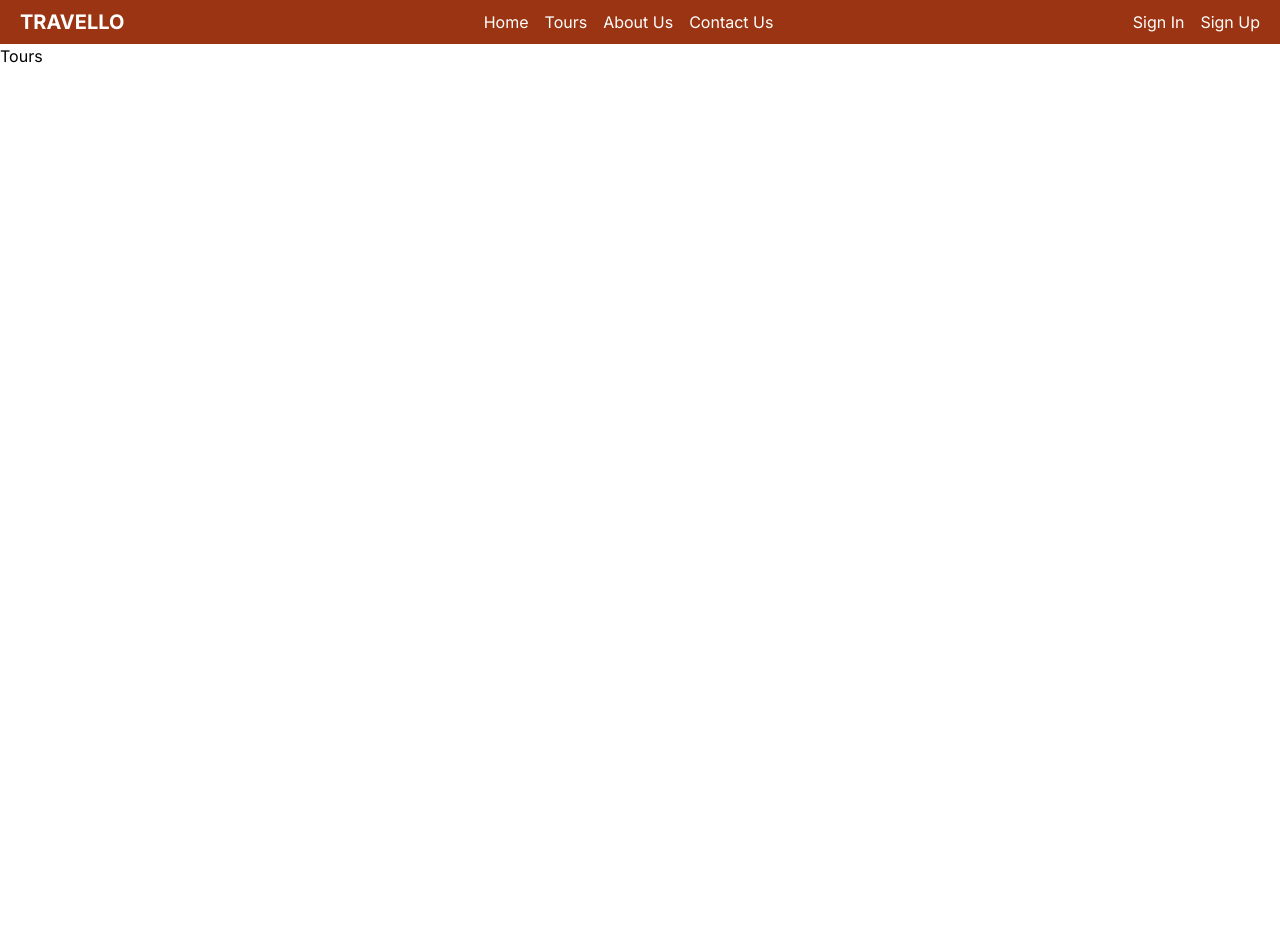
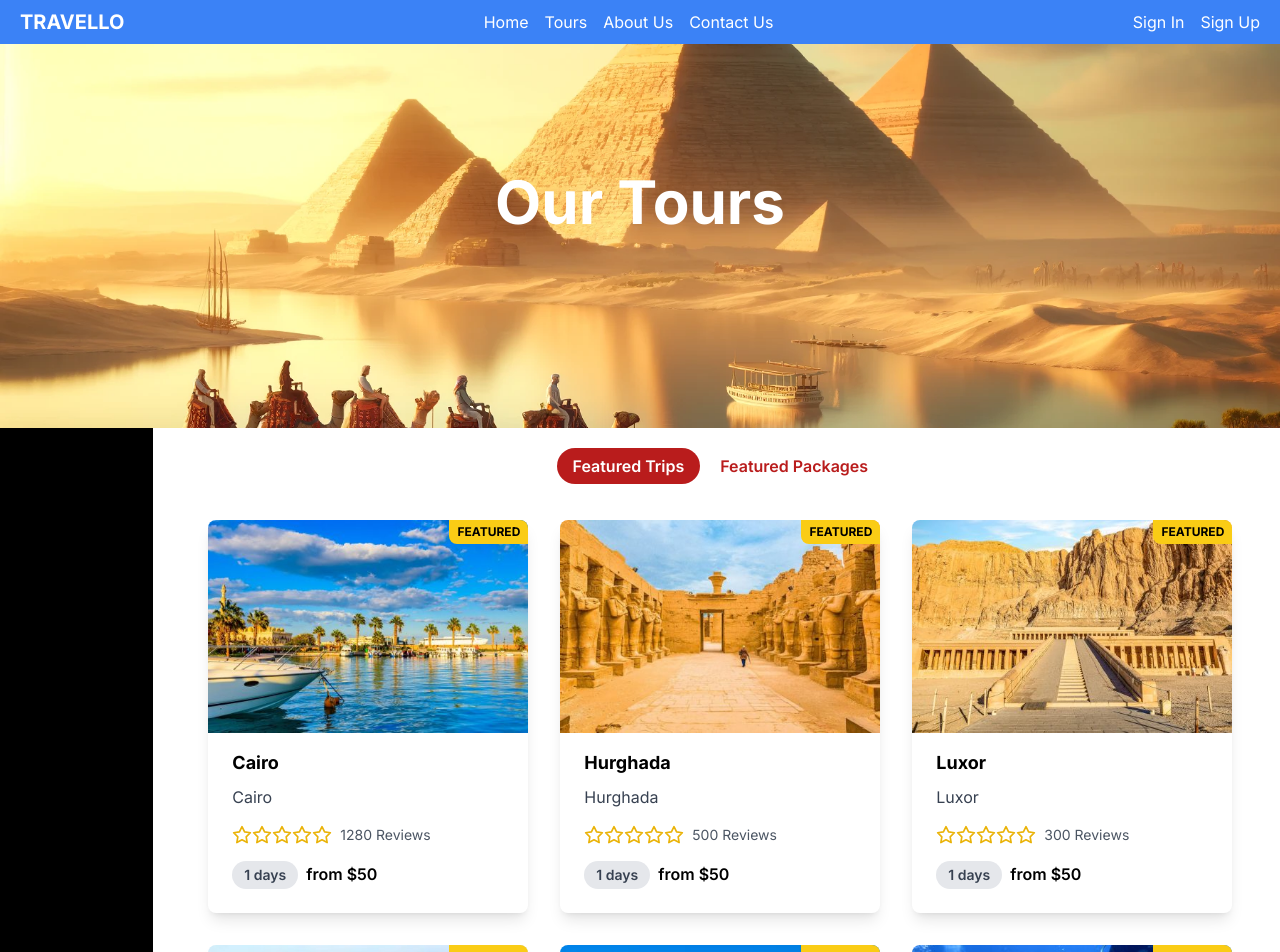
Before and after one commit to youssefframy/travello, a Next.js app: page /tours in a window 1280 px wide. Shown: the top 952 px of the page. Before the commit the page ends 800 px from the top, so only its background shows below. Built offline with nearby package versions, Linux system fonts and the light colour scheme.

Commit message:
Adding tours page and optimizing layout

```diff
--- a/app/page.tsx
+++ b/app/page.tsx
@@ -1,16 +1,19 @@
-import SearchBar from "@/components/booking/SearchBar";
+// import SearchBar from "@/components/booking/SearchBar";
 import ToggleTours from "@/components/booking/ToggleTours";
 import { ClientReviews } from "@/components/sections/ClientReviews";
 import { TourContainer } from "@/components/sections/TourContainer";
 import DiscoverSection from "@/components/sections/DiscoverySection";
-import HeroSection from "@/components/sections/HeroSection";
+import { HeroSection } from "@/components/sections/HeroSection";
 import { Suspense } from "react";
 
 export default function Home() {
   return (
     <main className="">
-      <HeroSection />
-      <SearchBar />
+      <HeroSection
+        imgSrc="/assets/hero-bg.png"
+        content="Explore, Dream, Travel"
+      />
+      {/* <SearchBar /> */}
       <Suspense fallback={<div>Loading...</div>}>
         <ToggleTours />
         <TourContainer />
--- a/app/tours/page.tsx
+++ b/app/tours/page.tsx
@@ -1,3 +1,22 @@
+import ToggleTours from "@/components/booking/ToggleTours";
+import { FilterSidebar } from "@/components/layout/FilterSidebar";
+import { HeroSection } from "@/components/sections/HeroSection";
+import { TourContainer } from "@/components/sections/TourContainer";
+import { Suspense } from "react";
+
 export default function ToursPage() {
-  return <div className="">Tours</div>;
+  return (
+    <div className="">
+      <HeroSection imgSrc="/assets/hero2-bg.webp" content="Our Tours" />
+      <div className="flex justify-between items-start gap-2">
+        <FilterSidebar />
+        <Suspense fallback={<div>Loading...</div>}>
+          <div>
+            <ToggleTours />
+            <TourContainer />
+          </div>
+        </Suspense>
+      </div>
+    </div>
+  );
 }
--- a/components/booking/ToggleTours.tsx
+++ b/components/booking/ToggleTours.tsx
@@ -8,30 +8,30 @@ const ToggleTours: React.FC = () => {
   const searchParams = useSearchParams();
   const activeSection = searchParams.get("tour") || "trips";
   return (
-    <div className="flex justify-center font-semibold text-sm md:text-base p-5 rounded-md gap-2">
+    <div className="flex justify-center font-semibold text-sm md:text-base p-5 rounded-md gap-1">
       <Link
         scroll={false}
         href="?tour=trips"
         className={cn(
-          "bg-white text-red-700 rounded-full px-4 py-1.5 transition-all shadow duration-500 ease-in-out",
+          "bg-white text-red-700 rounded-full px-3 md:px-4 py-1.5 transition-all hover:shadow duration-500 ease-in-out",
           {
             "bg-red-700 text-white": activeSection === "trips",
           }
         )}
       >
-        Our Featured Trips
+        Featured Trips
       </Link>
       <Link
         href="?tour=packages"
         scroll={false}
         className={cn(
-          "bg-white text-red-700 rounded-full px-4 py-1.5 transition-all duration-500 ease-linear",
+          "bg-white text-red-700 rounded-full px-3 md:px-4 py-1.5 transition-all duration-500 ease-linear",
           {
             "bg-red-700 text-white": activeSection === "packages",
           }
         )}
       >
-        Our Featured Packages
+        Featured Packages
       </Link>
     </div>
   );
--- /dev/null
+++ b/components/layout/FilterSidebar.tsx
@@ -0,0 +1,5 @@
+interface FilterSidebarProps {}
+
+export const FilterSidebar: React.FC<FilterSidebarProps> = () => {
+  return <aside className="hidden md:flex bg-black w-72 h-screen"></aside>;
+};
--- a/components/layout/Navbar.tsx
+++ b/components/layout/Navbar.tsx
@@ -1,21 +1,21 @@
 import Link from "next/link";
 export const Navbar: React.FC = () => {
   return (
-    <nav className="text-white bg-orange-800 top-0 left-0 w-full flex justify-between items-center px-5 py-2">
+    <nav className="text-white bg-blue-500 top-0 left-0 w-full flex justify-between items-center px-5 py-2">
       <Link href="/" className="font-bold text-xl">
         TRAVELLO
       </Link>
       <div className="hidden md:flex space-x-4">
-        <Link href="#" className="">
+        <Link href="/" className="">
           Home
         </Link>
-        <Link href="#" className="">
+        <Link href="/tours" className="">
           Tours
         </Link>
-        <Link href="#" className="">
+        <Link href="/about-us" className="">
           About Us
         </Link>
-        <Link href="#" className="">
+        <Link href="/contact-us" className="">
           Contact Us
         </Link>
       </div>
--- a/components/sections/DiscoverySection.tsx
+++ b/components/sections/DiscoverySection.tsx
@@ -4,22 +4,23 @@ import Link from "next/link";
 export const DiscoverSection: React.FC = () => {
   return (
     <div className="flex flex-col md:flex-row justify-center items-center bg-gray-100 p-12">
-      <div className="relative aspect-[1.5/1] flex-1">
+      <div className="relative flex-1">
         <Image
           src={"/assets/book-cover.png"}
           alt="Open book with travel imagery"
           className="max-w-xs mx-auto"
-          fill
+          width={400}
+          height={400}
         />
       </div>
-      <div className="flex-1 space-y-4">
+      <div className="flex-1 space-y-5">
         <h2 className="text-4xl font-bold text-gray-800">
           Discover Egypt with us
         </h2>
-        <p className="text-gray-600">
-          Would you explore nature paradise in the world, let’s find the best
-          destination in world with us, Would you explore nature paradise in the
-          world, let’s find the best destination in world with us.
+        <p className="text-gray-600 text-balance">
+          We offer a wide range of tours to suit all tastes and budgets. From
+          the bustling streets of Cairo to the serene beaches of Sharm El
+          Sheikh, we have something for everyone.
         </p>
         <div>
           <Link
--- a/components/sections/HeroSection.tsx
+++ b/components/sections/HeroSection.tsx
@@ -1,40 +1,27 @@
 import Image from "next/image";
 
-interface HeroBackgroundProps {
-  children: React.ReactNode;
+interface HeroSectionProps {
+  imgSrc: string;
+  content: string;
 }
-// HeroBackground.js
-const HeroBackground: React.FC<HeroBackgroundProps> = ({ children }) => {
+
+export const HeroSection: React.FC<HeroSectionProps> = ({
+  imgSrc,
+  content,
+}) => {
   return (
-    <div className="relative h-screen text-white">
-      {/* Background image and overlay */}
+    <div className="relative h-96  text-white">
       <Image
-        src="/assets/hero-bg.png"
-        className="w-full h-screen object-cover"
+        src={imgSrc}
+        className="w-full object-cover"
         alt="Hero background image"
         fill
       />
-      <div className="absolute top-0 left-0 w-full h-screen bg-opacity-30">
-        {children}
+      <div className="absolute top-0 left-0 w-full h-96 bg-opacity-30">
+        <div className="absolute top-1/3 w-full text-center">
+          <h1 className="text-6xl font-bold">{content}</h1>
+        </div>
       </div>
     </div>
   );
 };
-
-const HeroContent = () => {
-  return (
-    <div className="absolute top-1/3 w-full text-center">
-      <h1 className="text-6xl font-bold">Explore, Dream, Travel</h1>
-    </div>
-  );
-};
-
-const HeroSection = () => {
-  return (
-    <HeroBackground>
-      <HeroContent />
-    </HeroBackground>
-  );
-};
-
-export default HeroSection;
--- a/components/sections/TourContainer.tsx
+++ b/components/sections/TourContainer.tsx
@@ -8,7 +8,7 @@ export const TourContainer: React.FC = () => {
   const searchParams = useSearchParams();
   const tourType = searchParams.get("tour") || "trips";
   return (
-    <section className="grid grid-cols-1 sm:grid-cols-2 md:grid-cols-3 lg:grid-cols-4 gap-4 p-4">
+    <section className="flex flex-wrap justify-center gap-8 p-4">
       {tourType === "packages" &&
         packages.map((trip, index) => <TourCard key={index} {...trip} />)}
 
--- a/components/shared/TourCard.tsx
+++ b/components/shared/TourCard.tsx
@@ -17,7 +17,7 @@ export interface TourCardProps {
 
 export const TourCard: React.FC<TourCardProps> = (props) => {
   return (
-    <div className="max-w-sm rounded overflow-hidden shadow-lg">
+    <div className="w-80 max-h-[500px] rounded-lg overflow-hidden shadow-lg">
       <div className="relative overflow-clip">
         <Link href={`/tours/${props.slug}`} className="relative w-full">
           <Image
@@ -35,22 +35,24 @@ export const TourCard: React.FC<TourCardProps> = (props) => {
         )}
       </div>
       <div className="px-6 py-4">
-        <h3 className="font-bold text-xl mb-2">{props.title}</h3>
+        <h3 className="font-bold text-lg mb-2">{props.title}</h3>
         <p className="text-gray-700 text-base mb-4">{props.description}</p>
-        <div className="flex items-center">
+        <div className="flex items-center text-center">
           <Star className="w-5 h-5 text-yellow-500" />
           <Star className="w-5 h-5 text-yellow-500" />
           <Star className="w-5 h-5 text-yellow-500" />
           <Star className="w-5 h-5 text-yellow-500" />
           <Star className="w-5 h-5 text-yellow-500" />
-          <span className="ml-2 text-gray-600">{props.reviews} Reviews</span>
+          <span className="ml-2 text-gray-600 text-sm">
+            {props.reviews} Reviews
+          </span>
         </div>
       </div>
       <div className="px-6 pb-4">
         <span className="inline-block bg-gray-200 rounded-full px-3 py-1 text-sm font-semibold text-gray-700 mr-2 mb-2">
           {props.duration} days
         </span>
-        <span className="text-xl font-semibold">from ${props.price}</span>
+        <span className="text-base font-semibold">from ${props.price}</span>
       </div>
     </div>
   );
```
Also changed, not shown: public/assets/hero2-bg.webp (added).
